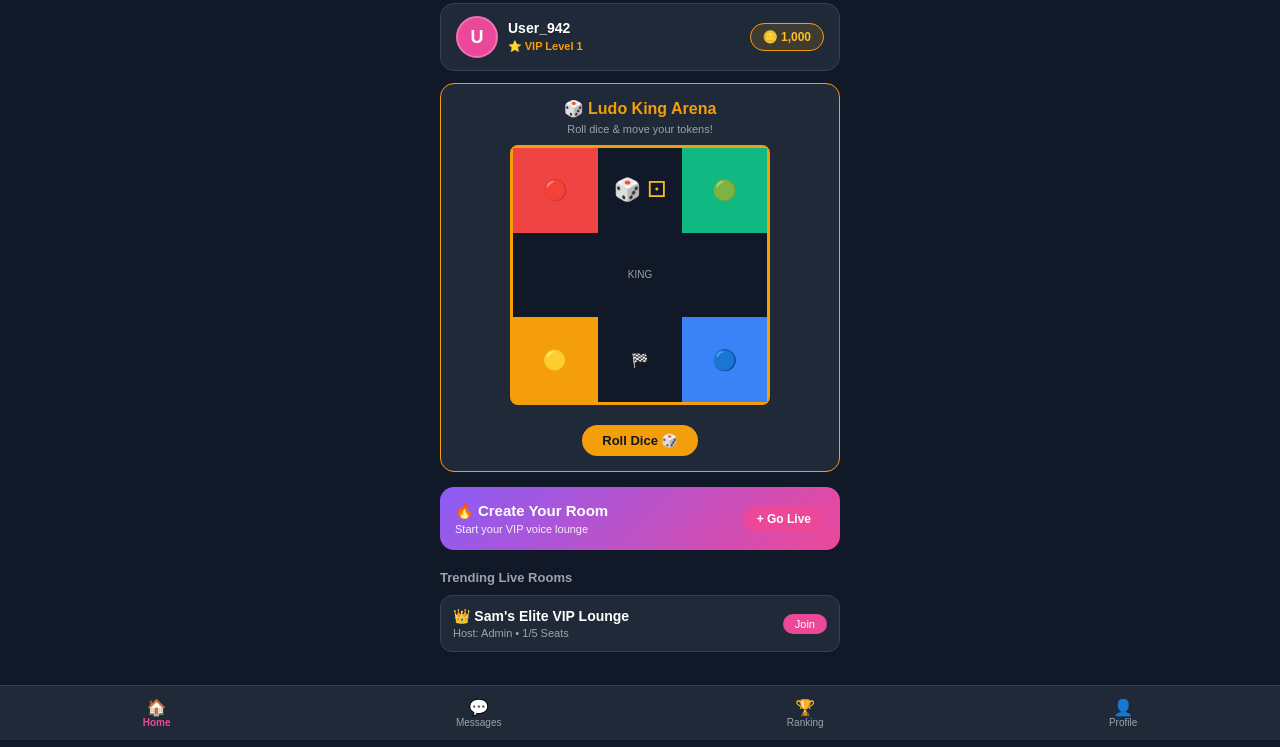
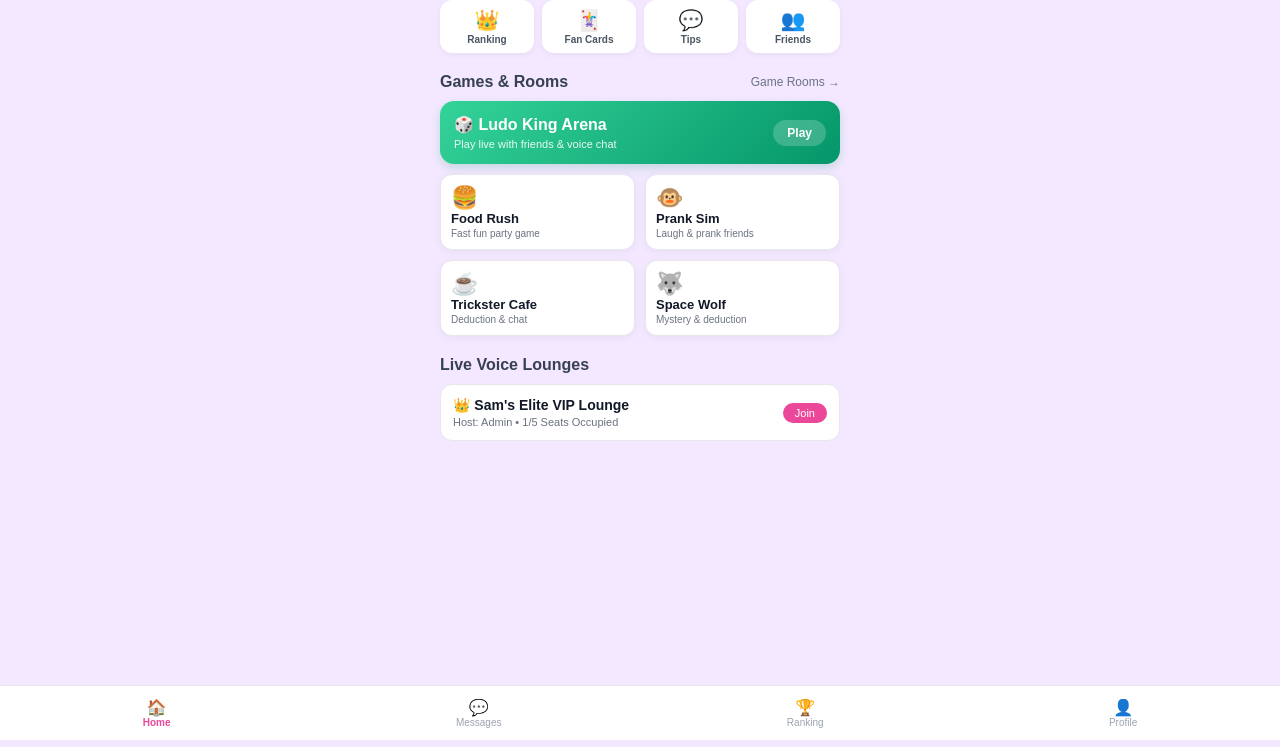
Before and after one commit to samchoudhary7900-commits/FRIEND-ZONE, a website: page public/index.html in a window 1280 px wide. Shown: the part 60-807 px from the top of the page. Drawn offline with Linux system fonts and the light colour scheme.

Commit message:
Update index.html

```diff
--- a/public/index.html
+++ b/public/index.html
@@ -3,102 +3,136 @@
 <head>
     <meta charset="UTF-8">
     <meta name="viewport" content="width=device-width, initial-scale=1.0">
-    <title>VIP Voice Lounge</title>
+    <title>VIP Voice Lounge - WePlay Style</title>
     <style>
         * { box-sizing: border-box; }
-        body { background: #111827; color: #fff; font-family: sans-serif; display: flex; justify-content: center; padding: 15px; margin: 0; }
-        .container { width: 100%; max-width: 400px; text-align: center; display: flex; flex-direction: column; min-height: 90vh; position: relative; }
+        body { background: #f3e8ff; color: #1f2937; font-family: sans-serif; display: flex; justify-content: center; padding: 10px; margin: 0; }
+        .container { width: 100%; max-width: 400px; text-align: center; display: flex; flex-direction: column; min-height: 92vh; position: relative; }
         .tab-view { display: none; flex-direction: column; padding-bottom: 70px; text-align: left; }
         .tab-view.active { display: flex; }
-        .profile-card { background: #1f2937; border: 1px solid #374151; border-radius: 14px; padding: 12px 15px; margin-bottom: 12px; display: flex; align-items: center; justify-content: space-between; }
-        .user-info { display: flex; align-items: center; gap: 10px; }
-        .avatar { width: 42px; height: 42px; border-radius: 50%; background: #ec4899; display: flex; align-items: center; justify-content: center; font-weight: bold; font-size: 18px; border: 2px solid #f472b6; }
-        .user-details h4 { margin: 0; font-size: 14px; }
-        .user-details span { font-size: 11px; color: #f59e0b; font-weight: bold; }
-        .wallet-badge { background: rgba(245, 158, 11, 0.15); border: 1px solid #f59e0b; color: #fbbf24; padding: 6px 12px; border-radius: 20px; font-size: 12px; font-weight: bold; }
-        .ludo-king-section { background: #1f2937; border: 1px solid #f59e0b; border-radius: 14px; padding: 15px; margin-bottom: 15px; text-align: center; }
-        .ludo-board-grid { width: 260px; height: 260px; margin: 10px auto; background: #374151; display: grid; grid-template-columns: repeat(3, 1fr); grid-template-rows: repeat(3, 1fr); border: 3px solid #f59e0b; border-radius: 8px; }
-        .ludo-base { display: flex; align-items: center; justify-content: center; font-size: 20px; font-weight: bold; }
-        .base-red { background: #ef4444; } .base-green { background: #10b981; } .base-yellow { background: #f59e0b; } .base-blue { background: #3b82f6; }
-        .ludo-center { background: #111827; display: flex; flex-direction: column; align-items: center; justify-content: center; font-size: 14px; color: #fbbf24; }
-        .ludo-btn { background: #f59e0b; color: #111827; border: none; padding: 8px 20px; border-radius: 20px; font-weight: bold; cursor: pointer; margin-top: 10px; font-size: 13px; }
-        .home-banner { background: linear-gradient(135deg, #8b5cf6, #ec4899); padding: 15px; border-radius: 14px; margin-bottom: 15px; display: flex; justify-content: space-between; align-items: center; }
-        .room-card { background: #1f2937; border: 1px solid #374151; border-radius: 12px; padding: 12px; margin-bottom: 10px; display: flex; justify-content: space-between; align-items: center; cursor: pointer; }
-        #roomScreen { display: none; position: fixed; top: 0; left: 0; width: 100%; height: 100%; background: #111827; flex-direction: column; z-index: 50; padding: 15px; }
+
+        /* Top Header Bar */
+        .top-header { display: flex; justify-content: space-between; align-items: center; margin-bottom: 12px; }
+        .user-profile-mini { display: flex; align-items: center; gap: 8px; }
+        .avatar-mini { width: 38px; height: 38px; border-radius: 50%; background: #ec4899; color: #fff; display: flex; align-items: center; justify-content: center; font-weight: bold; font-size: 16px; border: 2px solid #f472b6; }
+        .coin-pill { background: #fef08a; border: 1px solid #facc15; color: #854d0e; padding: 4px 10px; border-radius: 20px; font-size: 12px; font-weight: bold; }
+
+        /* Quick Icons Row (WePlay Style) */
+        .quick-icons-row { display: grid; grid-template-columns: repeat(4, 1fr); gap: 8px; margin-bottom: 15px; text-align: center; }
+        .icon-card { background: #fff; border-radius: 12px; padding: 8px 4px; box-shadow: 0 2px 6px rgba(0,0,0,0.05); cursor: pointer; }
+        .icon-card span { font-size: 20px; display: block; margin-bottom: 2px; }
+        .icon-card p { margin: 0; font-size: 10px; font-weight: bold; color: #4b5563; }
+
+        /* Section Title */
+        .section-header { display: flex; justify-content: space-between; align-items: center; margin: 5px 0 10px 0; }
+        .section-header h3 { margin: 0; font-size: 16px; color: #374151; }
+
+        /* Game Banners (WePlay Grid/List Style) */
+        .game-banner-large { background: linear-gradient(135deg, #34d399, #059669); border-radius: 14px; padding: 14px; color: #fff; margin-bottom: 10px; display: flex; justify-content: space-between; align-items: center; cursor: pointer; box-shadow: 0 4px 10px rgba(5,150,105,0.2); }
+
+        .games-grid-weplay { display: grid; grid-template-columns: repeat(2, 1fr); gap: 10px; margin-bottom: 15px; }
+        .game-card-mini { background: #fff; border-radius: 12px; padding: 10px; text-align: left; box-shadow: 0 2px 8px rgba(0,0,0,0.05); cursor: pointer; border: 1px solid #e5e7eb; transition: transform 0.2s; }
+        .game-card-mini:hover { transform: scale(1.02); }
+        .game-card-mini h4 { margin: 0 0 2px 0; font-size: 13px; color: #111827; }
+        .game-card-mini p { margin: 0; font-size: 10px; color: #6b7280; }
+
+        /* Room Screen & Bottom Nav */
+        #roomScreen { display: none; position: fixed; top: 0; left: 0; width: 100%; height: 100%; background: #111827; color: #fff; flex-direction: column; z-index: 50; padding: 15px; }
         .seat-grid { display: grid; grid-template-columns: repeat(2, 1fr); grid-template-areas: "seat1 seat1" "seat2 seat3" "seat4 seat5"; gap: 15px; text-align: center; margin: 15px auto; max-width: 250px; }
         .seat:nth-child(1) { grid-area: seat1; } .seat:nth-child(2) { grid-area: seat2; } .seat:nth-child(3) { grid-area: seat3; } .seat:nth-child(4) { grid-area: seat4; } .seat:nth-child(5) { grid-area: seat5; }
-        .seat-circle { width: 55px; height: 55px; border-radius: 50%; background: #1f2937; border: 2px dashed #4b5563; display: flex; align-items: center; justify-content: center; margin: 0 auto 4px; font-weight: bold; font-size: 16px; cursor: pointer; }
+        .seat-circle { width: 55px; height: 55px; border-radius: 50%; background: #1f2937; border: 2px dashed #4b5563; display: flex; align-items: center; justify-content: center; margin: 0 auto 4px; font-weight: bold; font-size: 16px; cursor: pointer; color:#fff; }
         .seat-circle.occupied { background: #ec4899; border: 2px solid #f472b6; }
         .seat-name { font-size: 12px; color: #9ca3af; display: block; }
         .chat-box { flex: 1; background: rgba(31, 41, 55, 0.6); border-radius: 12px; padding: 10px; overflow-y: auto; display: flex; flex-direction: column; gap: 8px; text-align: left; margin-top: 10px; border: 1px solid #374151; max-height: 200px; }
         .chat-msg { font-size: 13px; background: rgba(255, 255, 255, 0.05); padding: 6px 10px; border-radius: 8px; }
-        .chat-msg .sender { color: #f472b6; font-weight: bold; }
-        .chat-msg.gift-msg { background: linear-gradient(90deg, #8b5cf6, #ec4899); color: #fff; font-weight: bold; }
-        .chat-msg.game-msg { background: linear-gradient(90deg, #f59e0b, #ef4444); color: #fff; font-weight: bold; }
         .controls { display: flex; gap: 8px; margin-top: 10px; }
         .controls input { flex: 1; background: #1f2937; border: 1px solid #4b5563; border-radius: 20px; padding: 10px 15px; color: #fff; outline: none; font-size: 13px; }
         .btn { background: #ec4899; border: none; color: #fff; padding: 10px 18px; border-radius: 20px; cursor: pointer; font-weight: bold; }
-        .gift-btn { background: #8b5cf6; } .game-btn { background: #f59e0b; }
-        .gift-menu { display: none; position: fixed; bottom: 70px; left: 50%; transform: translateX(-50%); background: #1f2937; border: 1px solid #4b5563; border-radius: 16px; padding: 12px; gap: 15px; z-index: 100; }
-        .gift-item { font-size: 26px; cursor: pointer; }
-        .bottom-nav { position: fixed; bottom: 0; left: 0; width: 100%; height: 55px; background: #1f2937; border-top: 1px solid #374151; display: flex; justify-content: space-around; align-items: center; z-index: 40; }
+        .bottom-nav { position: fixed; bottom: 0; left: 0; width: 100%; height: 55px; background: #fff; border-top: 1px solid #e5e7eb; display: flex; justify-content: space-around; align-items: center; z-index: 40; }
         .nav-item { background: none; border: none; color: #9ca3af; display: flex; flex-direction: column; align-items: center; font-size: 10px; cursor: pointer; }
         .nav-item span { font-size: 16px; } .nav-item.active { color: #ec4899; font-weight: bold; }
     </style>
 </head>
 <body>
     <div class="container">
-        <!-- Tab 1: Home Screen -->
+        <!-- Tab 1: WePlay Home Screen -->
         <div id="tab-home" class="tab-view active">
-            <h2 style="text-align: center; margin: 5px 0 15px 0;">🎙️ VIP Voice Lounge</h2>
 
-            <div class="profile-card">
-                <div class="user-info">
-                    <div class="avatar" id="userAvatar">A</div>
-                    <div class="user-details">
-                        <h4 id="userNameDisplay">Admin User</h4>
-                        <span>⭐ VIP Level 1</span>
-                    </div>
+            <!-- Top Header -->
+            <div class="top-header">
+                <div class="user-profile-mini">
+                    <div class="avatar-mini" id="userAvatar">A</div>
+                    <span id="userNameDisplay" style="font-weight: bold; font-size: 13px; color: #1f2937;">Admin</span>
                 </div>
-                <div class="wallet-badge">🪙 <span id="userCoins">1,000</span></div>
+                <div class="coin-pill">🪙 <span id="userCoins">1,250</span></div>
             </div>
 
-            <!-- Ludo King Styled Section -->
-            <div class="ludo-king-section">
-                <h4 style="margin: 0 0 5px 0; color: #f59e0b;">🎲 Ludo King Arena</h4>
-                <p id="ludoKingText" style="margin: 0; font-size: 11px; color: #9ca3af;">Roll dice & move your tokens!</p>
-
-                <div class="ludo-board-grid">
-                    <div class="ludo-base base-red">🔴</div>
-                    <div class="ludo-center">
-                        <span id="ludoDiceDisplay" style="font-size: 22px;">🎲 ⚀</span>
-                    </div>
-                    <div class="ludo-base base-green">🟢</div>
-                    <div class="ludo-base" style="background:#111827;"></div>
-                    <div class="ludo-center" style="font-size: 10px; color:#9ca3af;">KING</div>
-                    <div class="ludo-base" style="background:#111827;"></div>
-                    <div class="ludo-base base-yellow">🟡</div>
-                    <div class="ludo-center">🏁</div>
-                    <div class="ludo-base base-blue">🔵</div>
+            <!-- Quick Icons Row -->
+            <div class="quick-icons-row">
+                <div class="icon-card" onclick="switchTab('tab-ranking', document.querySelectorAll('.nav-item')[2])">
+                    <span>👑</span>
+                    <p>Ranking</p>
                 </div>
-
-                <button class="ludo-btn" onclick="rollLudoKingDice()">Roll Dice 🎲</button>
+                <div class="icon-card" onclick="alert('Fan Cards feature coming soon!')">
+                    <span>🃏</span>
+                    <p>Fan Cards</p>
+                </div>
+                <div class="icon-card" onclick="switchTab('tab-messages', document.querySelectorAll('.nav-item')[1])">
+                    <span>💬</span>
+                    <p>Tips</p>
+                </div>
+                <div class="icon-card" onclick="alert('Online Friends list open!')">
+                    <span>👥</span>
+                    <p>Friends</p>
+                </div>
             </div>
 
-            <div class="home-banner">
-                <div>
-                    <h3 style="margin: 0; font-size: 15px;">🔥 Create Your Room</h3>
-                    <p style="margin: 3px 0 0 0; font-size: 11px; opacity: 0.9;">Start your VIP voice lounge</p>
-                </div>
-                <button class="btn" style="padding: 6px 14px; font-size: 12px;" onclick="goToRoom('My VIP Lounge')">+ Go Live</button>
+            <div class="section-header">
+                <h3>Games & Rooms</h3>
+                <span style="font-size: 12px; color: #6b7280; cursor: pointer;" onclick="goToRoom('Global Game Lounge')">Game Rooms →</span>
             </div>
 
-            <h4 style="margin: 5px 0 10px 0; font-size: 13px; color: #9ca3af;">Trending Live Rooms</h4>
+            <!-- Featured Large Banner -->
+            <div class="game-banner-large" onclick="goToRoom('Ludo King Arena Room')">
+                <div>
+                    <h3 style="margin: 0; font-size: 16px;">🎲 Ludo King Arena</h3>
+                    <p style="margin: 4px 0 0 0; font-size: 11px; opacity: 0.9;">Play live with friends & voice chat</p>
+                </div>
+                <span style="background: rgba(255,255,255,0.2); padding: 6px 14px; border-radius: 20px; font-size: 12px; font-weight: bold;">Play</span>
+            </div>
 
-            <div class="room-card" onclick="goToRoom('Sam\'s Elite VIP Lounge')">
+            <!-- WePlay Mini Games Grid -->
+            <div class="games-grid-weplay">
+                <div class="game-card-mini" onclick="goToRoom('Food Rush Party')">
+                    <span style="font-size: 22px;">🍔</span>
+                    <h4>Food Rush</h4>
+                    <p>Fast fun party game</p>
+                </div>
+                <div class="game-card-mini" onclick="goToRoom('Prank Simulator')">
+                    <span style="font-size: 22px;">🐵</span>
+                    <h4>Prank Sim</h4>
+                    <p>Laugh & prank friends</p>
+                </div>
+                <div class="game-card-mini" onclick="goToRoom('Trickster Cafe')">
+                    <span style="font-size: 22px;">☕</span>
+                    <h4>Trickster Cafe</h4>
+                    <p>Deduction & chat</p>
+                </div>
+                <div class="game-card-mini" onclick="goToRoom('Space Werewolf')">
+                    <span style="font-size: 22px;">🐺</span>
+                    <h4>Space Wolf</h4>
+                    <p>Mystery & deduction</p>
+                </div>
+            </div>
+
+            <div class="section-header">
+                <h3>Live Voice Lounges</h3>
+            </div>
+
+            <div class="room-card" style="background:#fff; border-radius:12px; padding:12px; border:1px solid #e5e7eb; display:flex; justify-content:space-between; align-items:center; margin-bottom:8px; cursor:pointer;" onclick="goToRoom('Sam\'s Elite VIP Lounge')">
                 <div>
-                    <h4 style="margin: 0; font-size: 14px;">👑 Sam's Elite VIP Lounge</h4>
-                    <p style="margin: 3px 0 0 0; font-size: 11px; color: #9ca3af;">Host: Admin • 1/5 Seats</p>
+                    <h4 style="margin:0; font-size:14px; color:#111827;">👑 Sam's Elite VIP Lounge</h4>
+                    <p style="margin:3px 0 0 0; font-size:11px; color:#6b7280;">Host: Admin • 1/5 Seats Occupied</p>
                 </div>
                 <span style="background: #ec4899; color: #fff; padding: 4px 12px; border-radius: 12px; font-size: 11px;">Join</span>
             </div>
@@ -106,35 +140,33 @@
 
         <!-- Tab 2: Messages -->
         <div id="tab-messages" class="tab-view">
-            <h3 style="margin: 5px 0 15px 0;">💬 Messages</h3>
-            <div class="room-card">
-                <div>
-                    <h4 style="margin: 0; font-size: 13px;">System Notifications</h4>
-                    <p style="margin: 3px 0 0 0; font-size: 11px; color: #9ca3af;">Welcome to VIP Voice Lounge platform!</p>
-                </div>
+            <h3 style="margin: 5px 0 15px 0; color:#111827;">💬 Messages</h3>
+            <div style="background:#fff; border-radius:12px; padding:12px; border:1px solid #e5e7eb;">
+                <h4 style="margin: 0; font-size: 13px; color:#111827;">System Notifications</h4>
+                <p style="margin: 3px 0 0 0; font-size: 11px; color: #6b7280;">Welcome to WePlay style VIP Voice Lounge!</p>
             </div>
         </div>
 
         <!-- Tab 3: Ranking -->
         <div id="tab-ranking" class="tab-view">
-            <h3 style="margin: 5px 0 15px 0;">🏆 Top Gifters Ranking</h3>
-            <div class="room-card">
-                <span style="font-weight: bold; color: #f59e0b;">1. 👑 KingRahul</span>
-                <span style="font-size: 12px; color: #ec4899; font-weight: bold;">💎 50,000 Coins</span>
+            <h3 style="margin: 5px 0 15px 0; color:#111827;">🏆 Top Gifters Ranking</h3>
+            <div style="background:#fff; border-radius:12px; padding:12px; border:1px solid #e5e7eb; display:flex; justify-content:space-between;">
+                <span style="font-weight: bold; color: #d97706;">1. 👑 KingRahul</span>
+                <span style="font-size: 12px; color: #ec4899; font-weight: bold;">💎 50,000</span>
             </div>
         </div>
 
         <!-- Tab 4: Profile -->
         <div id="tab-profile" class="tab-view" style="align-items: center; text-align: center;">
-            <div class="avatar" style="width: 70px; height: 70px; font-size: 28px; margin-bottom: 10px;" id="profileAvatarBig">A</div>
-            <h3 style="margin: 0; font-size: 18px;" id="profileNameBig">Admin User</h3>
-            <p style="color: #9ca3af; font-size: 12px; margin: 5px 0 20px 0;">VIP Level 1 • ID: #78942</p>
+            <div class="avatar-mini" style="width: 70px; height: 70px; font-size: 28px; margin-bottom: 10px;" id="profileAvatarBig">A</div>
+            <h3 style="margin: 0; font-size: 18px; color:#111827;" id="profileNameBig">Admin User</h3>
+            <p style="color: #6b7280; font-size: 12px; margin: 5px 0 20px 0;">VIP Level 1 • ID: #78942</p>
         </div>
-        <!-- Room Screen Overlay -->
+                <!-- Room Screen Overlay -->
         <div id="roomScreen">
             <div style="display: flex; align-items: center; justify-content: space-between; margin-bottom: 5px;">
                 <button class="btn" style="padding: 5px 12px; font-size: 12px; background: #374151;" onclick="goBackHome()">← Back</button>
-                <h3 id="roomTitle" style="margin: 0; font-size: 14px;">🎙️ VIP Room</h3>
+                <h3 id="roomTitle" style="margin: 0; font-size: 14px;">🎙️ Game & Voice Room</h3>
                 <div style="width: 50px;"></div>
             </div>
 
@@ -147,19 +179,10 @@
             </div>
 
             <div class="chat-box" id="chatBox">
-                <div class="chat-msg"><span class="sender">System:</span> Welcome to VIP Room! 🎉</div>
-            </div>
-
-            <div class="gift-menu" id="giftMenu">
-                <span class="gift-item" onclick="sendGift('🌹 Rose')">🌹</span>
-                <span class="gift-item" onclick="sendGift('👑 Crown')">👑</span>
-                <span class="gift-item" onclick="sendGift('🚀 Rocket')">🚀</span>
-                <span class="gift-item" onclick="sendGift('🔥 Fire')">🔥</span>
+                <div class="chat-msg"><span style="color:#f472b6; font-weight:bold;">System:</span> Welcome to game room! 🎉</div>
             </div>
 
             <div class="controls">
-                <button class="btn gift-btn" onclick="toggleGiftMenu()">🎁</button>
-                <button class="btn game-btn" onclick="rollDice()">🎲</button>
                 <input type="text" id="msgInput" placeholder="Type a message..." onkeypress="if(event.key==='Enter') sendMsg()">
                 <button class="btn" onclick="sendMsg()">Send</button>
             </div>
@@ -185,14 +208,7 @@
             document.querySelectorAll('.tab-view').forEach(el => el.classList.remove('active'));
             document.querySelectorAll('.nav-item').forEach(el => el.classList.remove('active'));
             document.getElementById(tabId).classList.add('active');
-            btnElement.classList.add('active');
-        }
-
-        function rollLudoKingDice() {
-            let diceNum = Math.floor(Math.random() * 6) + 1;
-            let diceFaces = ['⚀', '⚁', '⚂', '⚃', '⚄', '⚅'];
-            document.getElementById('ludoDiceDisplay').innerText = `🎲 ${diceFaces[diceNum - 1]}`;
-            document.getElementById('ludoKingText').innerText = `Rolled a ${diceNum}! Token advanced forward.`;
+            if(btnElement) btnElement.classList.add('active');
         }
 
         function goToRoom(roomName) {
@@ -208,43 +224,14 @@
             let input = document.getElementById('msgInput');
             let msg = input.value.trim();
             if(!msg) return;
-            addChatMessage(currentUser, msg, false);
-            input.value = '';
-        }
 
-        function toggleGiftMenu() {
-            let menu = document.getElementById('giftMenu');
-            menu.style.display = menu.style.display === 'flex' ? 'none' : 'flex';
-        }
-
-        function sendGift(giftName) {
-            toggleGiftMenu();
-            addChatMessage(currentUser, `sent ${giftName} to Admin! ✨`, true);
-        }
-
-        function rollDice() {
-            let diceNum = Math.floor(Math.random() * 6) + 1;
-            let diceFaces = ['⚀', '⚁', '⚂', '⚃', '⚄', '⚅'];
-            let face = diceFaces[diceNum - 1];
             let chatBox = document.getElementById('chatBox');
             let div = document.createElement('div');
-            div.className = 'chat-msg game-msg';
-            div.innerHTML = `🎲 <b>${currentUser}</b> rolled a dice and got <b>${diceNum}</b> ${face}!`;
+            div.className = 'chat-msg';
+            div.innerHTML = `<span style="color:#f472b6; font-weight:bold;">${currentUser}:</span> ${msg}`;
             chatBox.appendChild(div);
             chatBox.scrollTop = chatBox.scrollHeight;
-        }
-
-        function addChatMessage(sender, text, isGift) {
-            let chatBox = document.getElementById('chatBox');
-            let div = document.createElement('div');
-            div.className = 'chat-msg' + (isGift ? ' gift-msg' : '');
-            if(isGift) {
-                div.innerHTML = `🎁 <b>${sender}</b> ${text}`;
-            } else {
-                div.innerHTML = `<span class="sender">${sender}:</span> ${text}`;
-            }
-            chatBox.appendChild(div);
-            chatBox.scrollTop = chatBox.scrollHeight;
+            input.value = '';
         }
 
         function claimSeat(seatNum) {
@@ -254,9 +241,8 @@
                 seat.classList.add('occupied');
                 seat.innerText = currentUser.charAt(0);
                 name.innerText = currentUser;
-                addChatMessage("System", `${currentUser} took Seat ${seatNum}`, false);
             }
         }
     </script>
 </body>
-                    </html>
+</html>
```
